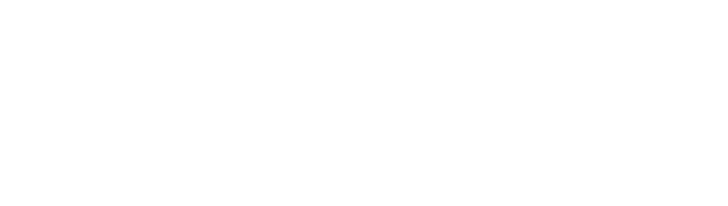
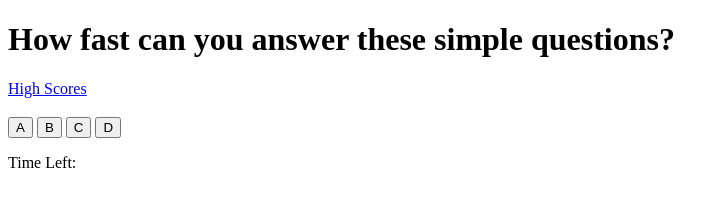
Before and after one commit to vmalie3/code-quiz, a plain HTML site: page index.html in a window 1280 px wide. Shown: the whole page, without its empty margins (0-728 px from the left). Drawn offline with Linux system fonts and the light colour scheme.

Commit message:
linked css and js into html; started html

```diff
--- a/index.html
+++ b/index.html
@@ -5,8 +5,25 @@
     <meta http-equiv="X-UA-Compatible" content="IE=edge">
     <meta name="viewport" content="width=device-width, initial-scale=1.0">
     <title>Code Quiz</title>
+    <link rel="stylesheet" href="./style.css">
 </head>
 <body>
-
+    <header>
+        <h1>How fast can you answer these simple questions?</h1>
+        <nav>
+            <a href="#">High Scores</a>
+        </nav>
+    </header>
+    <section>
+        <h3 id="question"></h3>
+        <button id = "answerA">A</button>
+        <button id = "answerB">B</button>
+        <button id = "answerC">C</button>
+        <button id = "answerD">D</button>
+    </section>
+    <section>
+        <p>Time Left: <span id = "timeLeft"></span></p>
+    </section>
+    <script src = "./script.js"></script>
 </body>
 </html>
```
